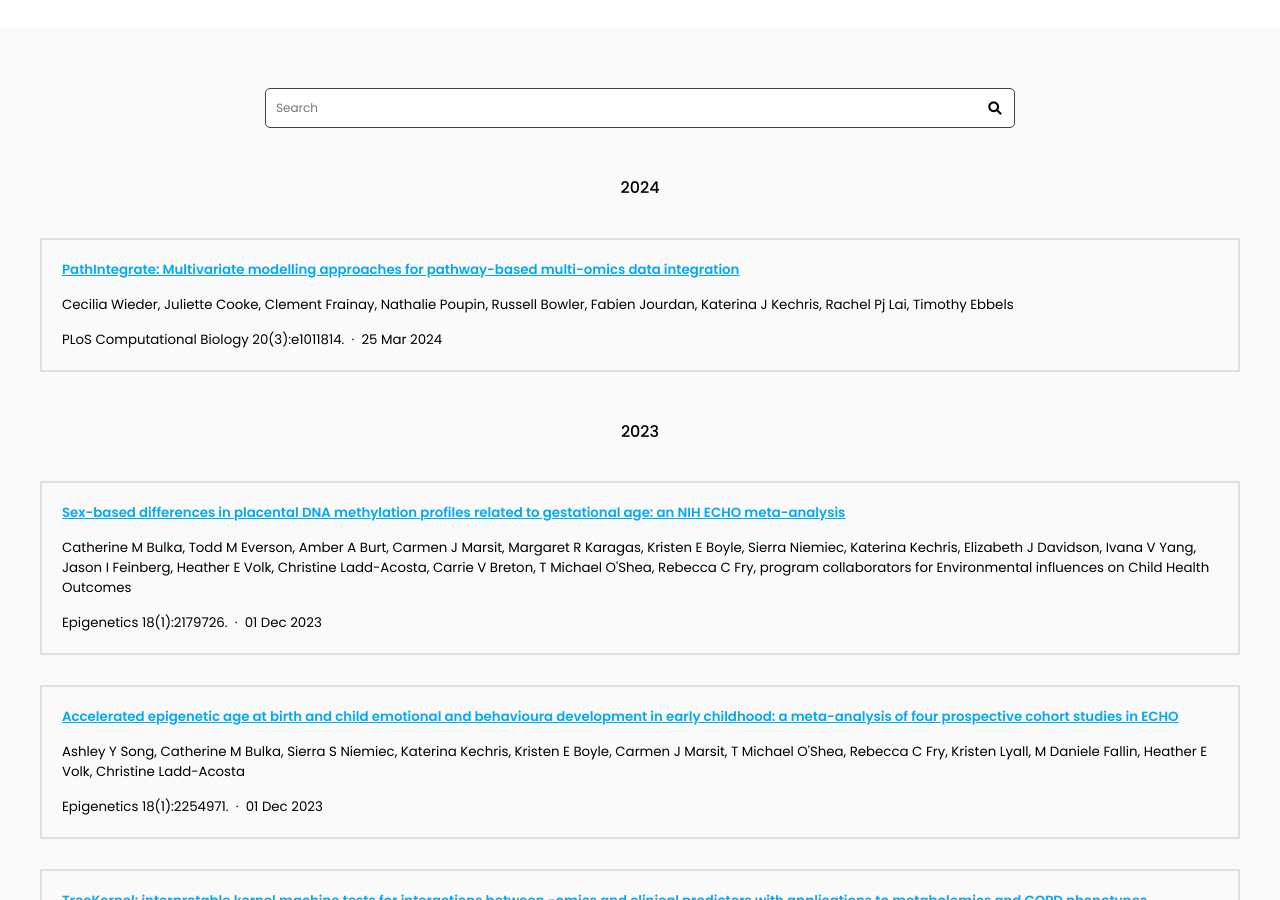
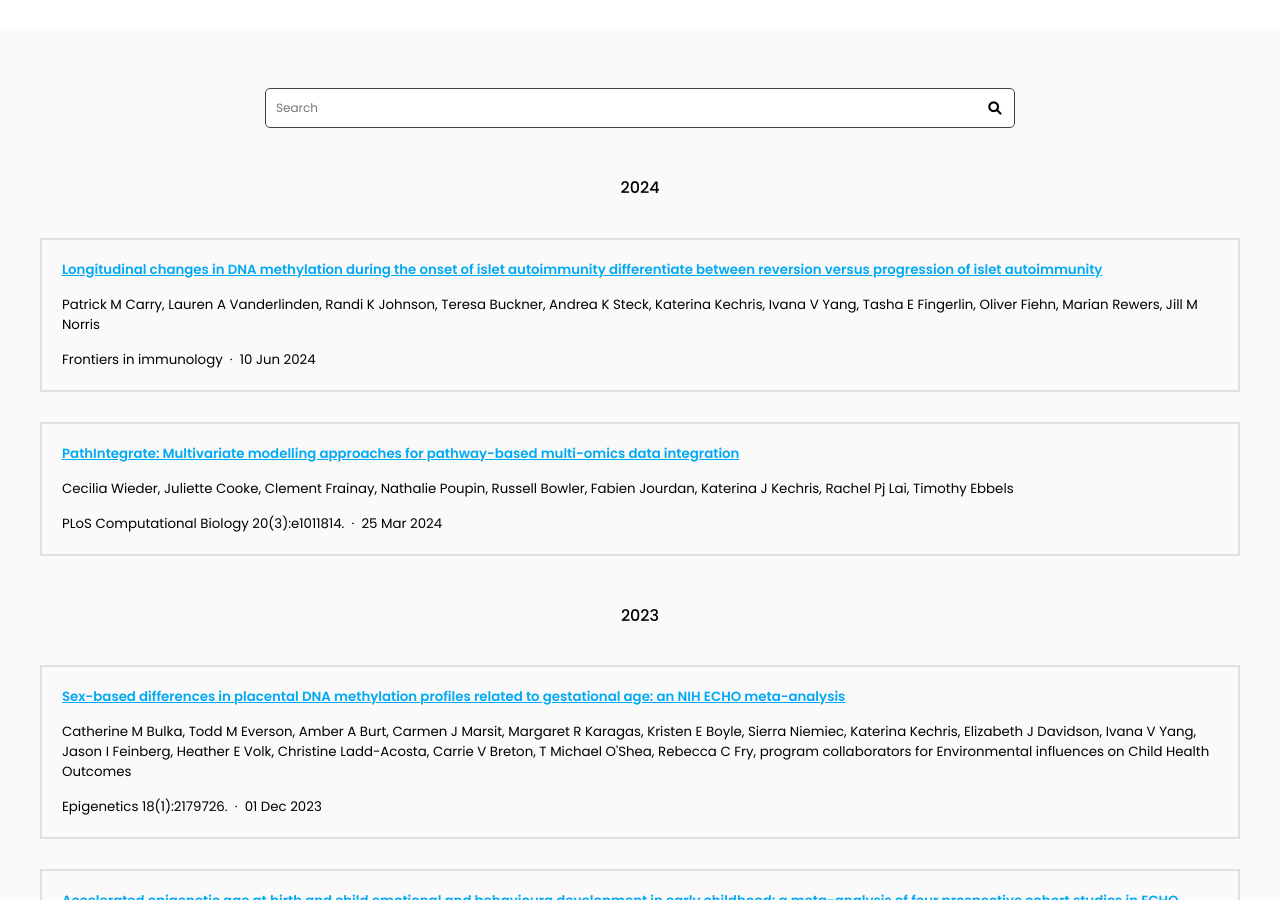
Before and after one commit to KechrisLab/kechrislab.github.io, a Jekyll site: the page built from Publications/index.md, in a window 1280 px wide and 900 px high, scrolled down 344 px. Built offline with Jekyll 4.4.1, drawn with Linux system fonts in a browser that asks for light colours.

Commit message:
Generate citations

```diff
--- a/_data/citations.yaml
+++ b/_data/citations.yaml
@@ -1,6 +1,25 @@
 # DO NOT EDIT, GENERATED AUTOMATICALLY FROM SOURCES.YAML (AND ELSEWHERE)
 # See https://github.com/greenelab/lab-website-template/wiki/Citations
 
+- id: pmc:PMC11194352
+  title: Longitudinal changes in DNA methylation during the onset of islet autoimmunity
+    differentiate between reversion versus progression of islet autoimmunity
+  authors:
+  - Patrick M Carry
+  - Lauren A Vanderlinden
+  - Randi K Johnson
+  - Teresa Buckner
+  - Andrea K Steck
+  - Katerina Kechris
+  - Ivana V Yang
+  - Tasha E Fingerlin
+  - Oliver Fiehn
+  - Marian Rewers
+  - Jill M Norris
+  publisher: Frontiers in immunology
+  date: '2024-06-10'
+  link: https://pmc.ncbi.nlm.nih.gov/articles/PMC11194352/
+  _cache: d168402bc0832e17a7293b60152bbf531eef9ddb74976d3b26f2b33984d2de9f
 - id: pmc:PMC10994553
   title: 'PathIntegrate: Multivariate modelling approaches for pathway-based multi-omics
     data integration'
```
